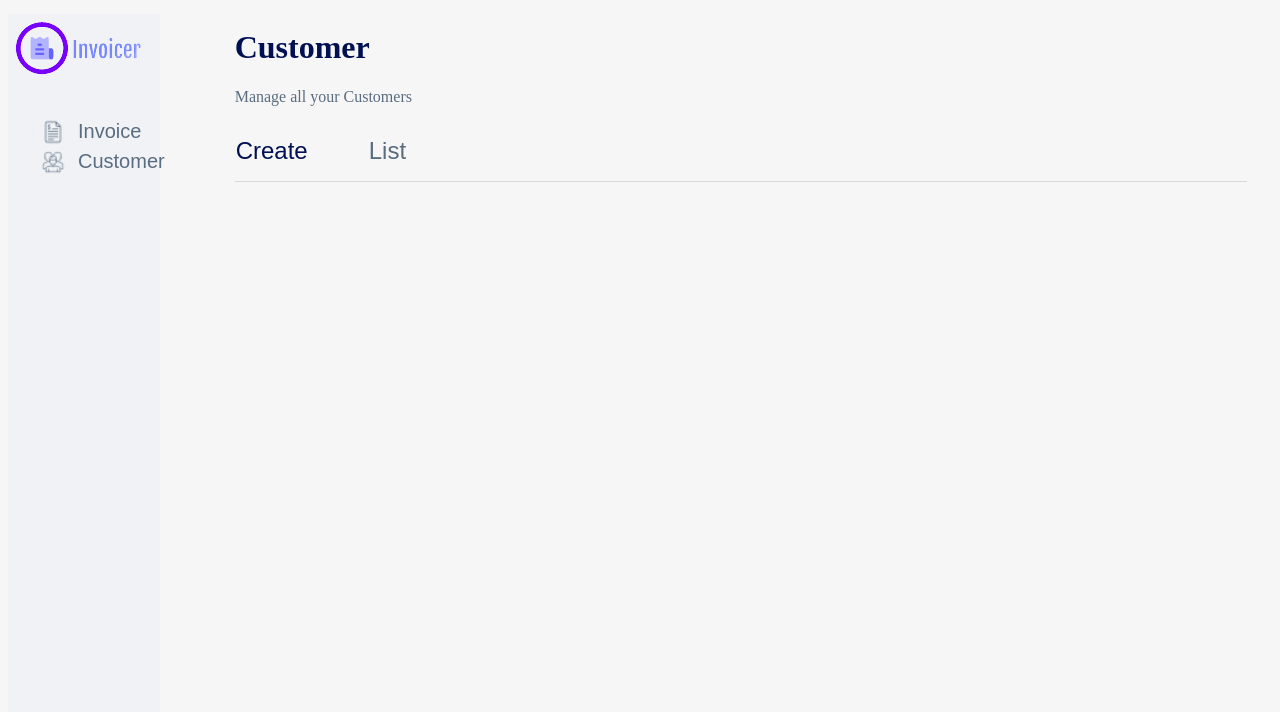
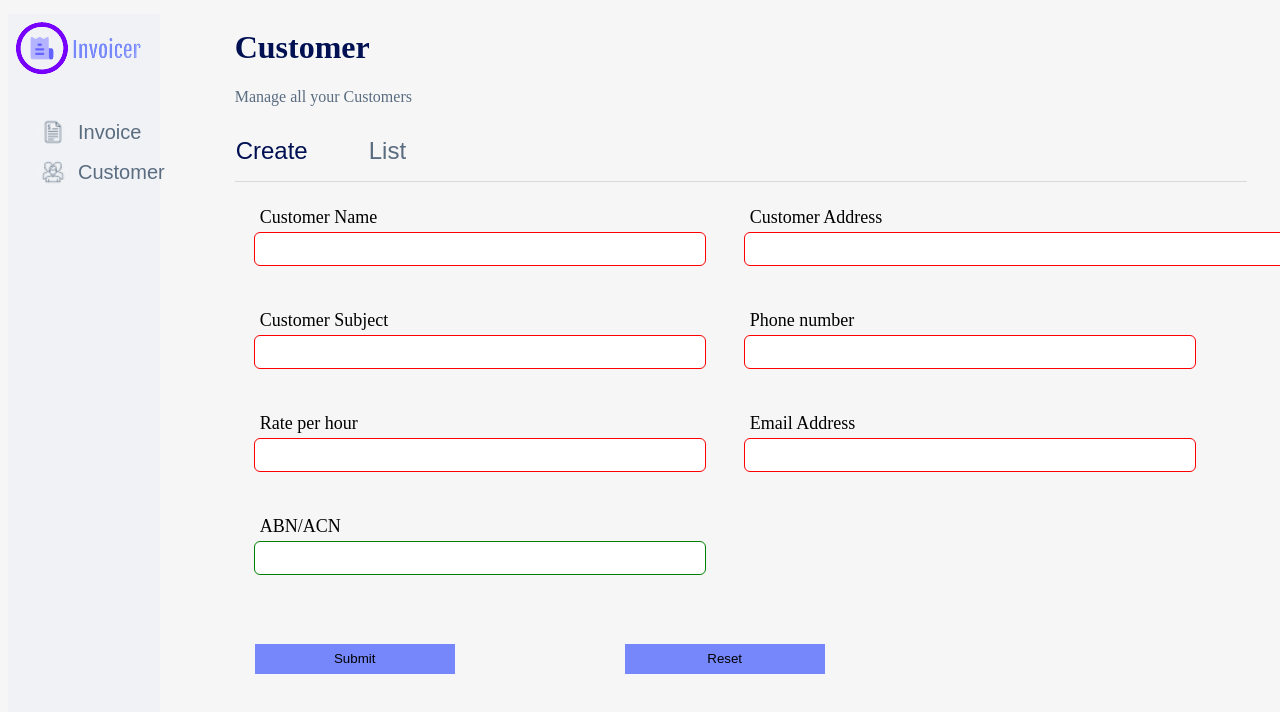
Before and after one commit to pratikbhumkar/invoicer-app, a React (Create React App) app: page /customer/create in a window 1280 px wide. Shown: the top 712 px of the page. Built offline with nearby package versions, Linux system fonts and the light colour scheme.

Commit message:
Add UI Elements for create customer

```diff
--- /dev/null
+++ b/src/components/InputBox.tsx
@@ -0,0 +1,69 @@
+import styled from 'styled-components'
+
+interface props {
+  title: string
+  variant?: string
+  value: string
+  type?: string
+  required?: boolean
+  min?: number
+  max?: number
+  onChange: (event: any) => any
+}
+
+const StyledInputContainer = styled.div`
+  flex-direction: column;
+  width: 450px;
+  display: flex;
+  margin: 20px;
+`
+
+export const StyledInputTitle = styled.span`
+  padding: 5px;
+  font-size: 18px;
+`
+
+const StyledInputBox = styled.input`
+  line-height: 30px;
+  border: none;
+  border-radius: 5px;
+`
+const StyledInputBoxLong = styled.input`
+  line-height: 30px;
+  border: none;
+  border-radius: 5px;
+  width: 550px;
+`
+
+export const InputBox = ({
+  title,
+  variant,
+  value,
+  type,
+  required,
+  max,
+  min,
+  onChange
+}: props): JSX.Element => {
+  return (
+    <StyledInputContainer>
+      <StyledInputTitle> {title} </StyledInputTitle>
+      {variant !== 'long' ? (
+        <StyledInputBox
+          value={value}
+          required={required}
+          type={type}
+          max={max}
+          min={min}
+          onChange={(event) => onChange(event)}
+        />
+      ) : (
+        <StyledInputBoxLong
+          value={value}
+          required={required}
+          onChange={(event) => onChange(event)}
+        />
+      )}
+    </StyledInputContainer>
+  )
+}
--- a/src/components/MenuItems.tsx
+++ b/src/components/MenuItems.tsx
@@ -11,15 +11,14 @@ const StyledIcon = styled.img`
 `
 const StyledIconContainer = styled.button`
   display: flex;
-  padding: 10px 20px 0px 30px;
-  height: 30px;
+  padding: 10px 30px 0px 30px;
+  height: 40px;
   border: none;
   background-color: transparent;
 `
 const StyledMenuItem = styled.p`
   align-self: center;
   font-size: 20px;
-  padding-top 9px;
 `
 const MenuItemContainer = styled.div`
   padding-top: 20px;
--- a/src/globalStyles.ts
+++ b/src/globalStyles.ts
@@ -12,5 +12,13 @@ const GlobalStyles = createGlobalStyle`
     .active{
         color: #001052;
     }
+    input:valid {
+        outline: 0.5px solid green;
+        border-radius: 5px;
+    }
+    input:invalid {
+        outline: 1px solid red;
+        border-radius: 5px;
+    }
 `
 export default GlobalStyles
--- a/src/pages/CreateCustomer.tsx
+++ b/src/pages/CreateCustomer.tsx
@@ -1,6 +1,28 @@
+import { useState } from 'react'
+import styled from 'styled-components'
+import { InputBox } from '../components/InputBox'
 import { PageHead } from '../components/PageHead'
 
+const StyledContainer = styled.div`
+  display: flex;
+`
+export const StyledButton = styled.button`
+  width: 200px;
+  height: 30px;
+  margin: 50px 150px 0px 20px;
+  background-color: #7687fc;
+  border: none;
+`
+
 export const CreateCustomer = (): JSX.Element => {
+  const [name, setName] = useState('')
+  const [address, setAddress] = useState('')
+  const [subject, setSubject] = useState('')
+  const [phoneNumber, setPhoneNumber] = useState('')
+  const [rate, setRate] = useState('')
+  const [emailAddress, setEmailAddress] = useState('')
+  const [abn, setABN] = useState('')
+
   return (
     <div>
       <PageHead
@@ -9,6 +31,66 @@ export const CreateCustomer = (): JSX.Element => {
         activeTab="create"
         baseLocation="customer"
       />
+      <form>
+        <StyledContainer>
+          <InputBox
+            title="Customer Name"
+            required={true}
+            value={name}
+            onChange={(event) => setName(event.target.value)}
+          />
+          <InputBox
+            title="Customer Address"
+            required={true}
+            variant="long"
+            value={address}
+            onChange={(event) => setAddress(event.target.value)}
+          />
+        </StyledContainer>
+        <StyledContainer>
+          <InputBox
+            title="Customer Subject"
+            value={subject}
+            required={true}
+            onChange={(event) => setSubject(event.target.value)}
+          />
+          <InputBox
+            title="Phone number"
+            required={true}
+            value={phoneNumber}
+            type="number"
+            max={500000000}
+            min={400000000}
+            onChange={(event) => setPhoneNumber(event.target.value)}
+          />
+        </StyledContainer>
+        <StyledContainer>
+          <InputBox
+            required={true}
+            title="Rate per hour"
+            type="number"
+            value={rate}
+            onChange={(event) => setRate(event.target.value)}
+          />
+          <InputBox
+            title="Email Address"
+            required={true}
+            type="email"
+            value={emailAddress}
+            onChange={(event) => setEmailAddress(event.target.value)}
+          />
+        </StyledContainer>
+        <StyledContainer>
+          <InputBox
+            title="ABN/ACN"
+            value={abn}
+            type="number"
+            onChange={(event) => setABN(event.target.value)}
+          />
+        </StyledContainer>
+        <StyledButton type="submit">Submit</StyledButton>
+        <StyledButton type="reset">Reset</StyledButton>
+      </form>
     </div>
   )
 }
```
